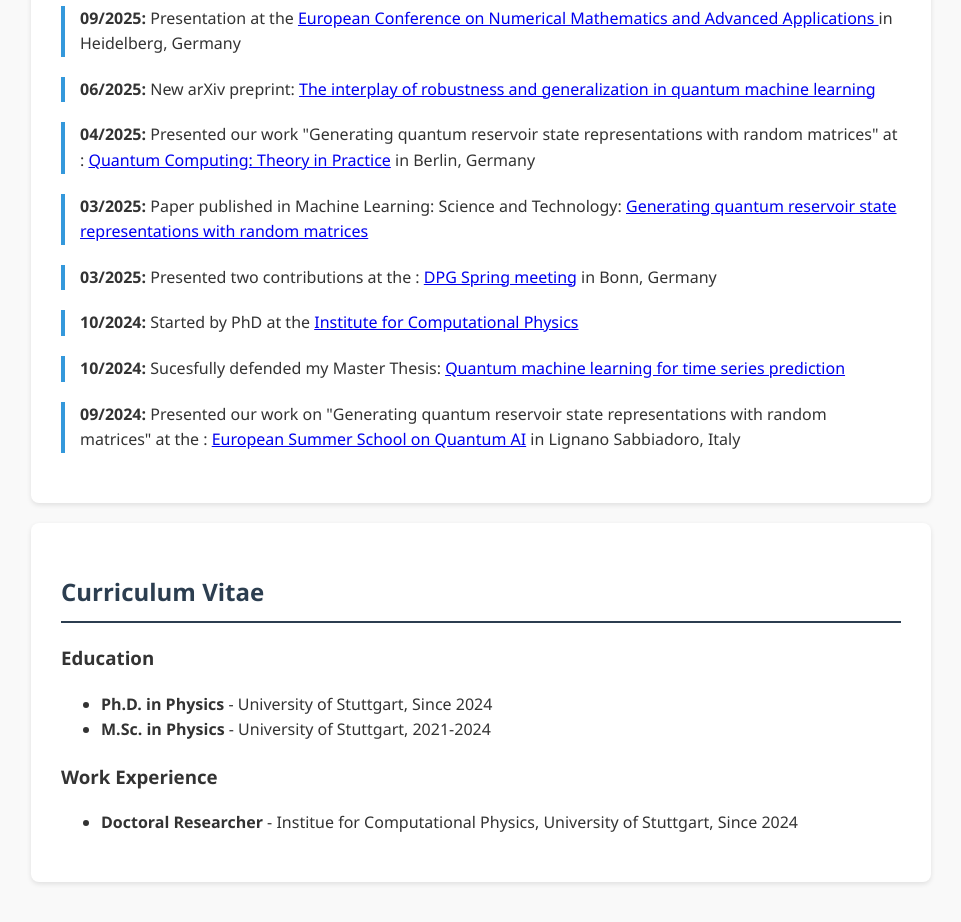
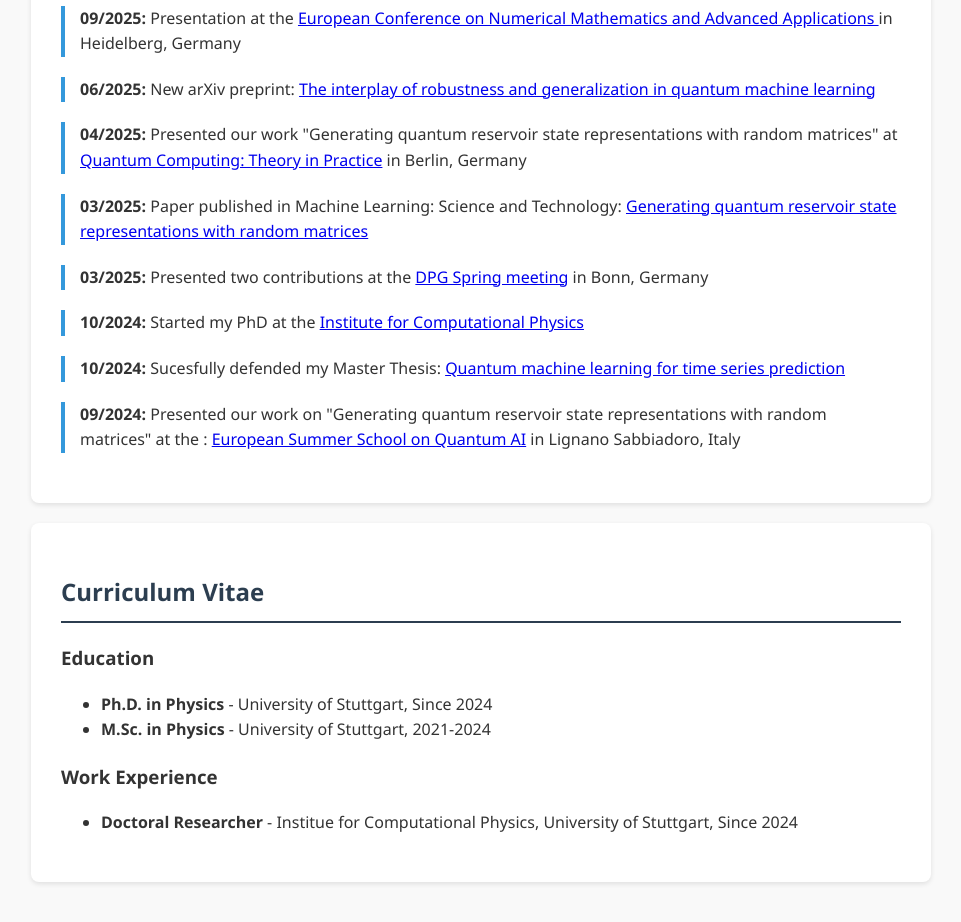
Before and after one commit to tobias-fllnr/tobias-fllnr.github.io, a plain HTML site: page index.html in a window 1280 px wide. Shown: the part 800-1722 px from the top of the page, without its empty margins (159-1120 px from the left). Drawn offline with Linux system fonts and the light colour scheme.

Commit message:
Fix HTML formatting for news items

```diff
--- a/index.html
+++ b/index.html
@@ -54,16 +54,16 @@
                 <strong>06/2025:</strong> New arXiv preprint: <a href="https://arxiv.org/abs/2506.08455" target="_blank"> The interplay of robustness and generalization in quantum machine learning </a>
             </div>
             <div class="news-item">
-                <strong>04/2025:</strong> Presented our work "Generating quantum reservoir state representations with random matrices" at : <a href="https://qctip2025.com/" target="_blank"> Quantum Computing: Theory in Practice</a> in Berlin, Germany
+                <strong>04/2025:</strong> Presented our work "Generating quantum reservoir state representations with random matrices" at <a href="https://qctip2025.com/" target="_blank"> Quantum Computing: Theory in Practice</a> in Berlin, Germany
             </div>
             <div class="news-item">
                 <strong>03/2025:</strong> Paper published in Machine Learning: Science and Technology: <a href="https://arxiv.org/abs/2506.08455" target="_blank"> Generating quantum reservoir state representations with random matrices</a>
             </div>
             <div class="news-item">
-                <strong>03/2025:</strong> Presented two contributions at the  : <a href="https://www.dpg-physik.de/aktivitaeten-und-programme/tagungen/fruehjahrstagungen/2025" target="_blank"> DPG Spring meeting</a> in Bonn, Germany
+                <strong>03/2025:</strong> Presented two contributions at the <a href="https://www.dpg-physik.de/aktivitaeten-und-programme/tagungen/fruehjahrstagungen/2025" target="_blank"> DPG Spring meeting</a> in Bonn, Germany
             </div>
             <div class="news-item">
-                <strong>10/2024:</strong> Started by PhD at the <a href="https://www.icp.uni-stuttgart.de/ target="_blank"> Institute for Computational Physics</a>
+                <strong>10/2024:</strong> Started my PhD at the <a href="https://www.icp.uni-stuttgart.de/ target="_blank"> Institute for Computational Physics</a>
             </div>
             <div class="news-item">
                 <strong>10/2024:</strong> Sucesfully defended my Master Thesis: <a href="https://elib.uni-stuttgart.de/bitstreams/9146ee3d-2a97-47f0-9bee-7ad6ca87a5fb/download target="_blank"> Quantum machine learning for time series prediction</a>
```
